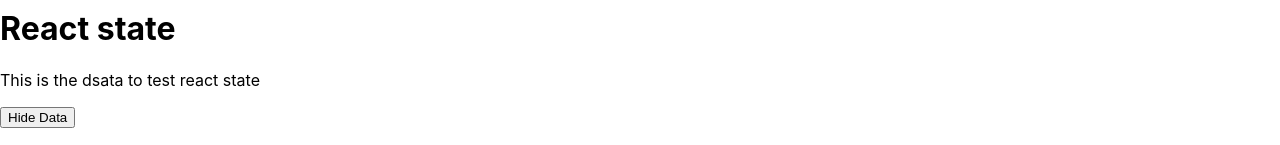
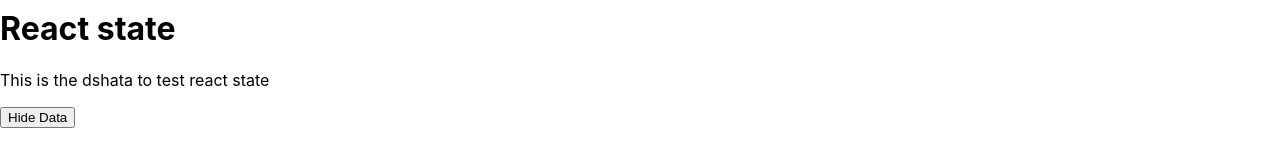
Before and after one commit to souravsharma-dev/react-School-Website, a React (Create React App) app: page / in a window 1280 px wide. Shown: the part 791-936 px from the top of the page. Built offline with nearby package versions, Linux system fonts and the light colour scheme.

Commit message:
change in content

```diff
--- a/src/Components/Home.jsx
+++ b/src/Components/Home.jsx
@@ -22,7 +22,7 @@ const Home = () => {
                 ></img>
             </div>
            <h1>React state</h1>
-           { data && <p>This is the dsata to test react state</p>}
+           { data && <p>This is the dshata to test react state</p>}
 
            <button onClick={change}>
             {data ? "Hide Data" : "Show Data"}
```
